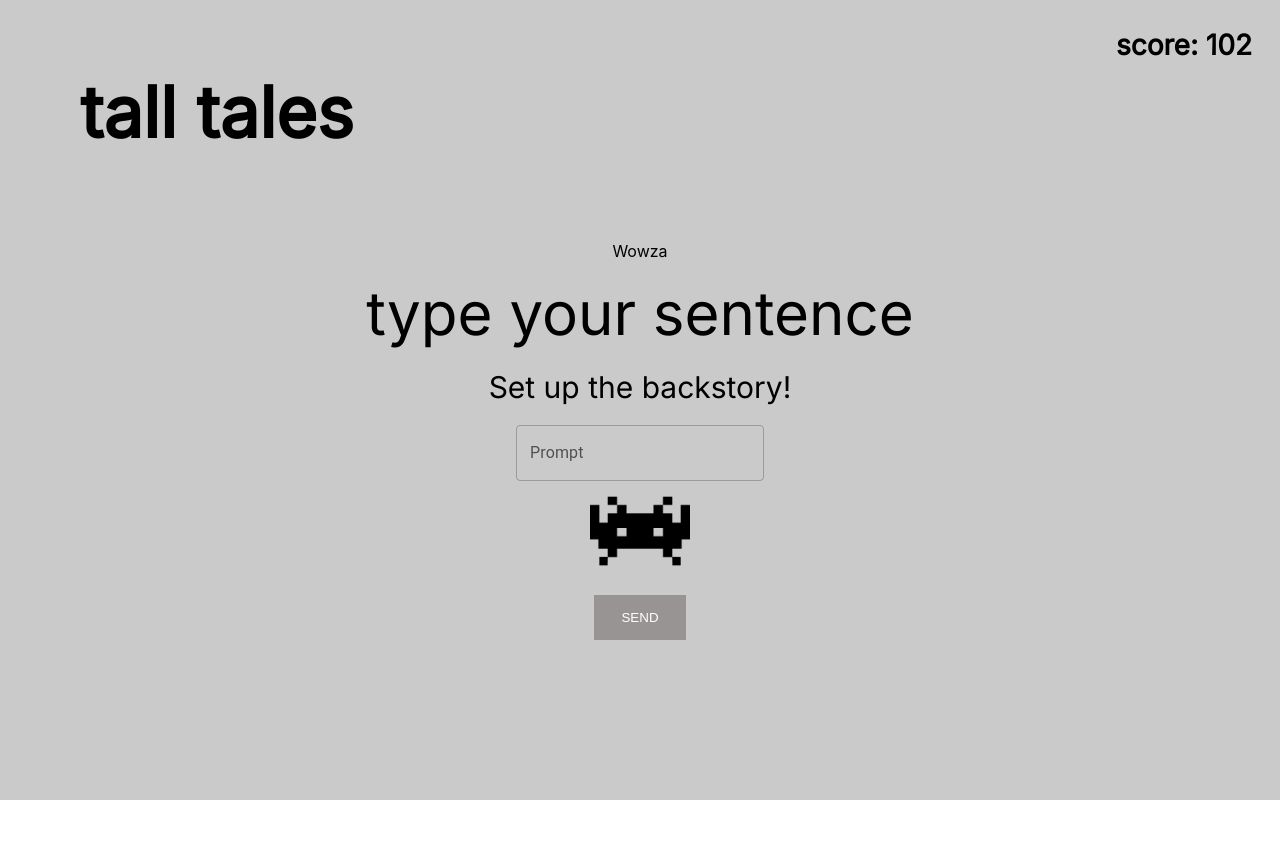
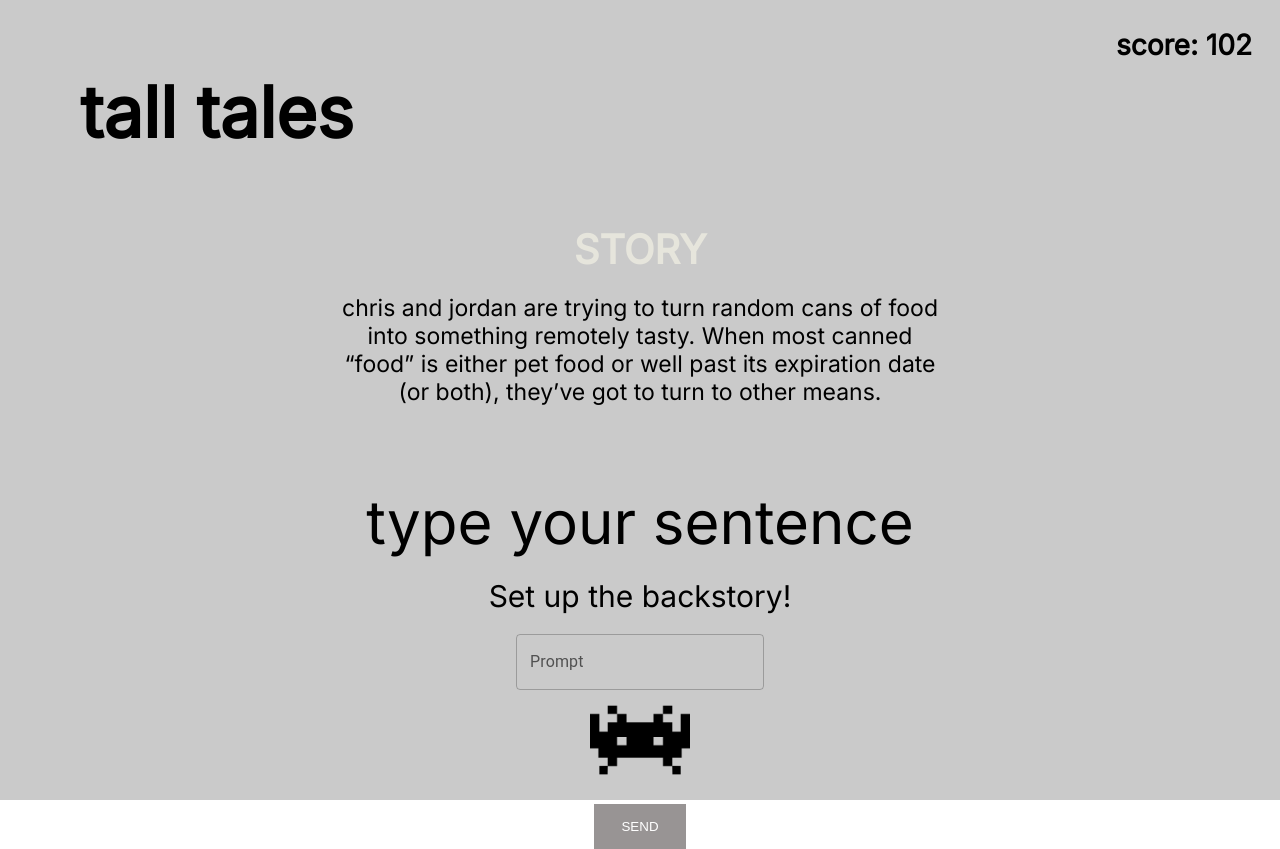
Before and after one commit to Jnwong116/TallTales, a React (Create React App) app in the folder talltales/: page / in a window 1280 px wide. Before the commit the page ends 800 px from the top, so only its background shows below. Built offline with nearby package versions, Linux system fonts and the light colour scheme.

Commit message:
set up story component

```diff
--- /dev/null
+++ b/talltales/src/components/story/story.css
@@ -0,0 +1,21 @@
+.story {
+  display: flex;
+  flex-direction: column;
+  justify-content: center;
+}
+
+.story-title {
+  font-family: "Inter";
+  font-size: 40px;
+  font-weight: bolder;
+  padding-bottom: 20px;
+  color: #e6e5dc;
+}
+
+.story-current {
+  font-family: "Inter";
+  font-size: 23px;
+  padding-bottom: 80px;
+  max-width: 600px;
+  align-self: center;
+}
--- a/talltales/src/components/story/story.js
+++ b/talltales/src/components/story/story.js
@@ -1,20 +1,18 @@
 import React from "react";
 
-import "./story_style.css";
+import "./story.css";
 
 class Story extends React.Component {
+  render() {
+    const { story } = this.props;
 
-    render() {
-        const {
-            story
-        } = this.props;
-
-        return (
-            <div>
-                <p>{story.currStory}</p>
-            </div>
-        )
-    }
+    return (
+      <div className="story">
+        <div className="story-title">STORY</div>
+        <div className="story-current">{story.currStory}</div>
+      </div>
+    );
+  }
 }
 
 export default Story;
--- a/talltales/src/data/stories.json
+++ b/talltales/src/data/stories.json
@@ -1,27 +1,15 @@
 {
   "stories": [
     {
-            "backstory": [
-                "prompt1", "prompt2", "prompt3"
-            ],
-            "conflict": [
-                "prompt1", "prompt2", "prompt3", "prompt4"
-            ],
-            "resolution": [
-                "prompt1", "prompt2", "prompt3"
-            ],
-            "currStory": "Wowza"
+      "backstory": ["prompt1", "prompt2", "prompt3"],
+      "conflict": ["prompt1", "prompt2", "prompt3", "prompt4"],
+      "resolution": ["prompt1", "prompt2", "prompt3"],
+      "currStory": "chris and jordan are trying to turn random cans of food into something remotely tasty. When most canned “food” is either pet food or well past its expiration date (or both), they’ve got to turn to other means."
     },
     {
-            "backstory": [
-                "prompt1", "prompt2", "prompt3"
-            ],
-            "conflict": [
-                "prompt1", "prompt2", "prompt3", "prompt4"
-            ],
-            "resolution": [
-                "prompt1", "prompt2", "prompt3"
-            ],
+      "backstory": ["prompt1", "prompt2", "prompt3"],
+      "conflict": ["prompt1", "prompt2", "prompt3", "prompt4"],
+      "resolution": ["prompt1", "prompt2", "prompt3"],
       "currStory": ""
     }
   ]
```
Lines whose indentation alone changed are shown as unchanged.
